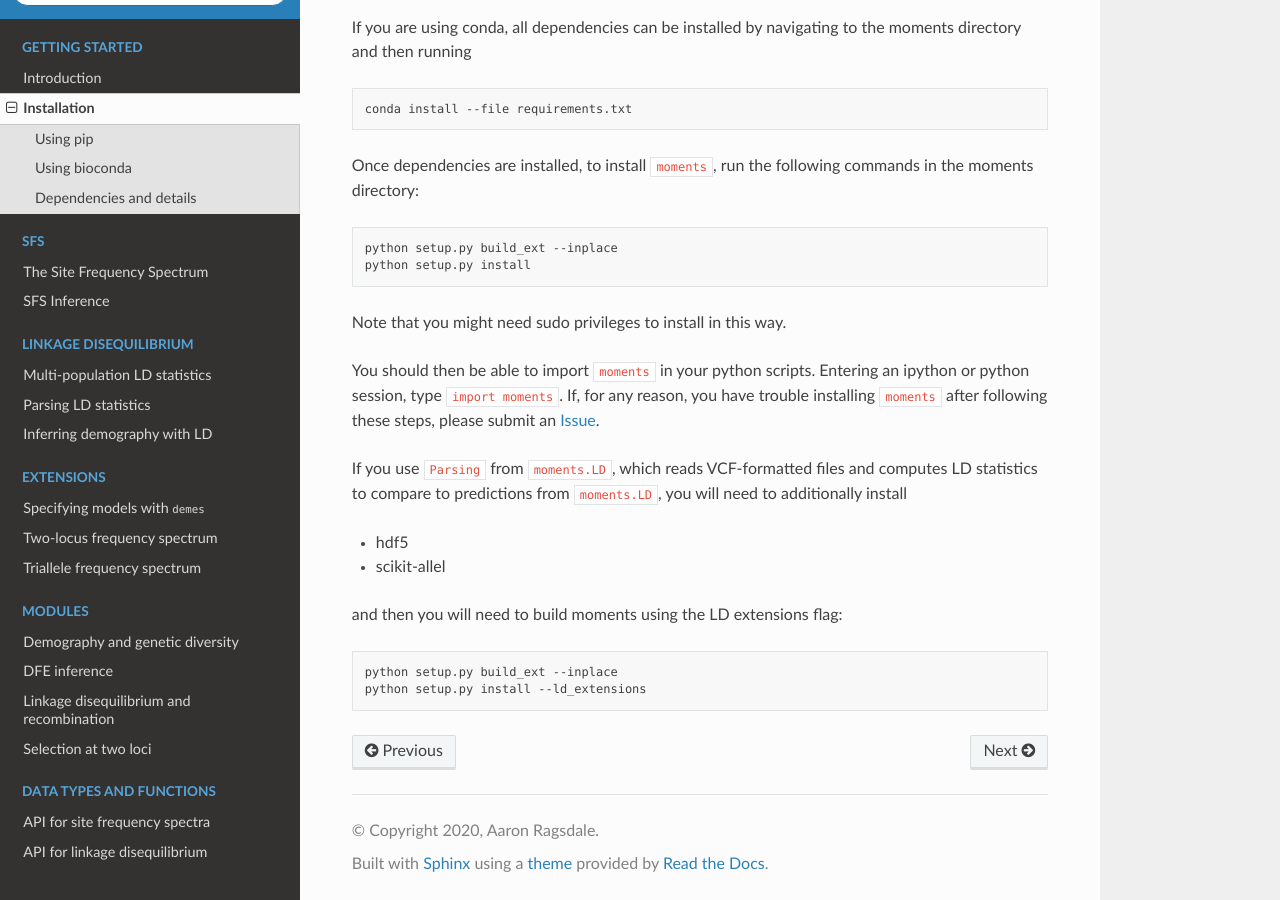
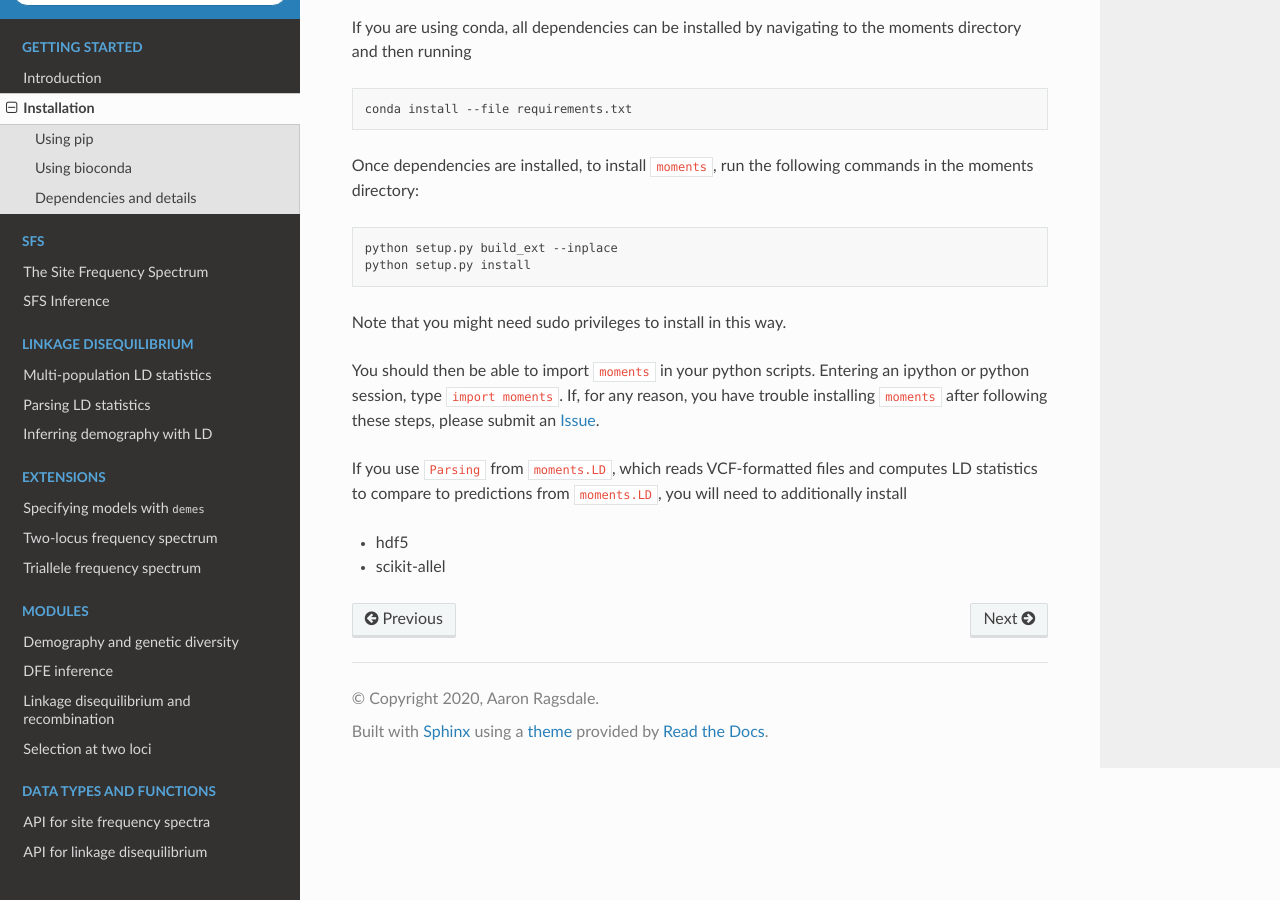
Before and after one commit to MomentsLD/moments, a Sphinx documentation site: the page built from docs/installation.rst, in a window 1280 px wide and 900 px high, scrolled down 1465 px. Built offline with Sphinx 7.4.7 and the Read the Docs theme 2.0.0, drawn with Linux system fonts in a browser that asks for light colours.

Commit message:
Remove ld_extensions flag from installation step

```diff
--- a/docs/installation.rst
+++ b/docs/installation.rst
@@ -102,10 +102,3 @@ additionally install
 - hdf5
 
 - scikit-allel
-
-and then you will need to build moments using the LD extensions flag:
-
-.. code-block:: bash
-
-   python setup.py build_ext --inplace
-   python setup.py install --ld_extensions
--- a/docs/introduction.rst
+++ b/docs/introduction.rst
@@ -64,6 +64,8 @@ Change log
 1.1.10
 ======
 
+- Remove ``ld_extensions`` flag from installation so that all extensions are built
+  automatically.
 - Pin cython to ~0.29 until recursion error is fixed
 - Allow samples to be specified with a dictionary for SFS calculation with Demes
 - Memory-efficient caching of projection in TwoLocus
--- a/docs/modules/two_locus_selection.rst
+++ b/docs/modules/two_locus_selection.rst
@@ -742,7 +742,9 @@ projected to size 30.
     rho = 1
 
     F = moments.TwoLocus.Demographics.equilibrium(n, rho=rho, sel_params=sel_params)
-    F_proj = F.project(n_proj)
+    # by default, we usually cache projection steps, but set cache=False here to
+    # save on memory usage
+    F_proj = F.project(n_proj, cache=False)
     counts, pAB = moments.TwoLocus.Util.pAB(F_proj, nA, nB)
     pAB /= pAB.sum()
 
```
Also changed, not shown: README.md (+0 -2 lines), setup.py (+18 -30 lines).
